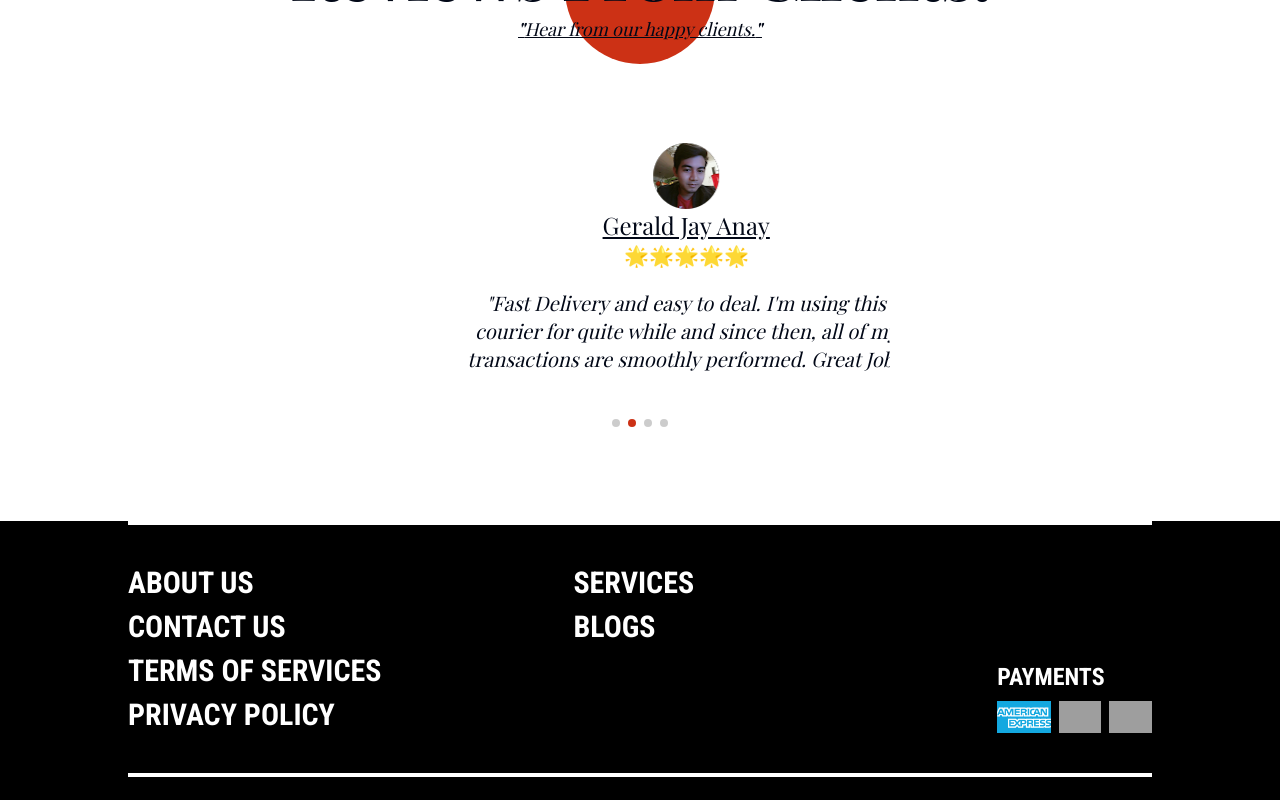
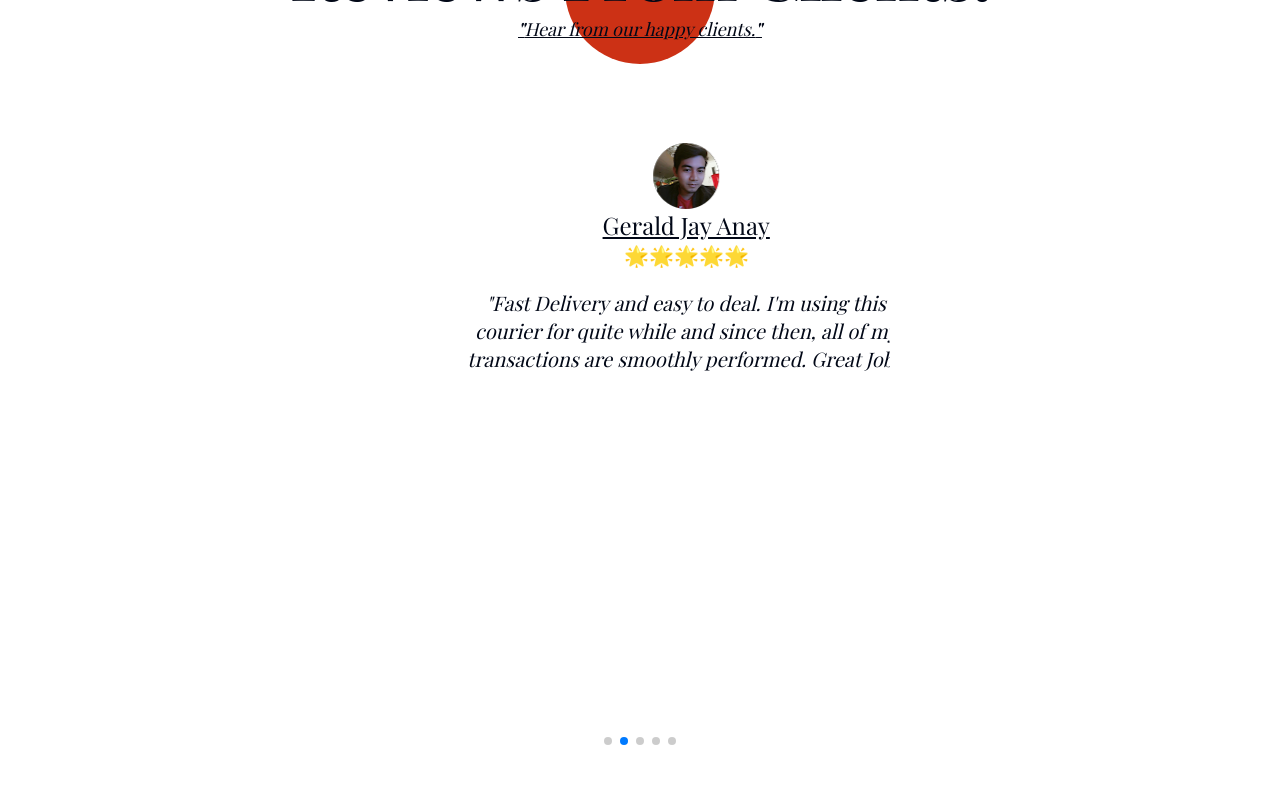
Before and after one commit to Winterson-Islary/static-site-for-fren, a React (Vite) app: page / in a window 1280 px wide. Shown: the part 6060-6860 px from the top of the page. Built offline with nearby package versions, Linux system fonts and the light colour scheme; grey boxes are pictures that could not be loaded; a web font is replaced by a local one.

Commit message:
added new review

```diff
--- a/src/components/ClientsCarousel.tsx
+++ b/src/components/ClientsCarousel.tsx
@@ -35,11 +35,17 @@ function ClientsCarousel() {
 			image: "reviewer4",
 			stars: "🌟🌟🌟🌟🌟",
 		},
+		{
+			name: "Bilal Ahmad Chattha",
+			review:
+				"Extremely satisfied with the support, cooperation, professionalism and services. I'm 100% sure that I will definitely recommend it to my family & friends. The Rider Ali was very professional and careful about the cake that was send to my Niece on her Birthday. Once again thanks a lot for the efforts and services.",
+			image: "reviewer5",
+			stars: "🌟🌟🌟🌟🌟",
+		},
 	];
 	return (
 		<>
 			<Swiper
-				style={{ "--swiper-pagination-color": "#cc3115" }}
 				spaceBetween={30}
 				centeredSlides={true}
 				autoplay={{
@@ -56,7 +62,7 @@ function ClientsCarousel() {
 					return (
 						<SwiperSlide
 							key={item.name}
-							className="font-playfair h-full w-full p-2 md:p-5"
+							className=" select-none font-playfair h-full w-full p-2 md:p-5 hover:cursor-grab active:cursor-grabbing"
 						>
 							<section className="flex flex-col items-center justify-center">
 								<span>
```
